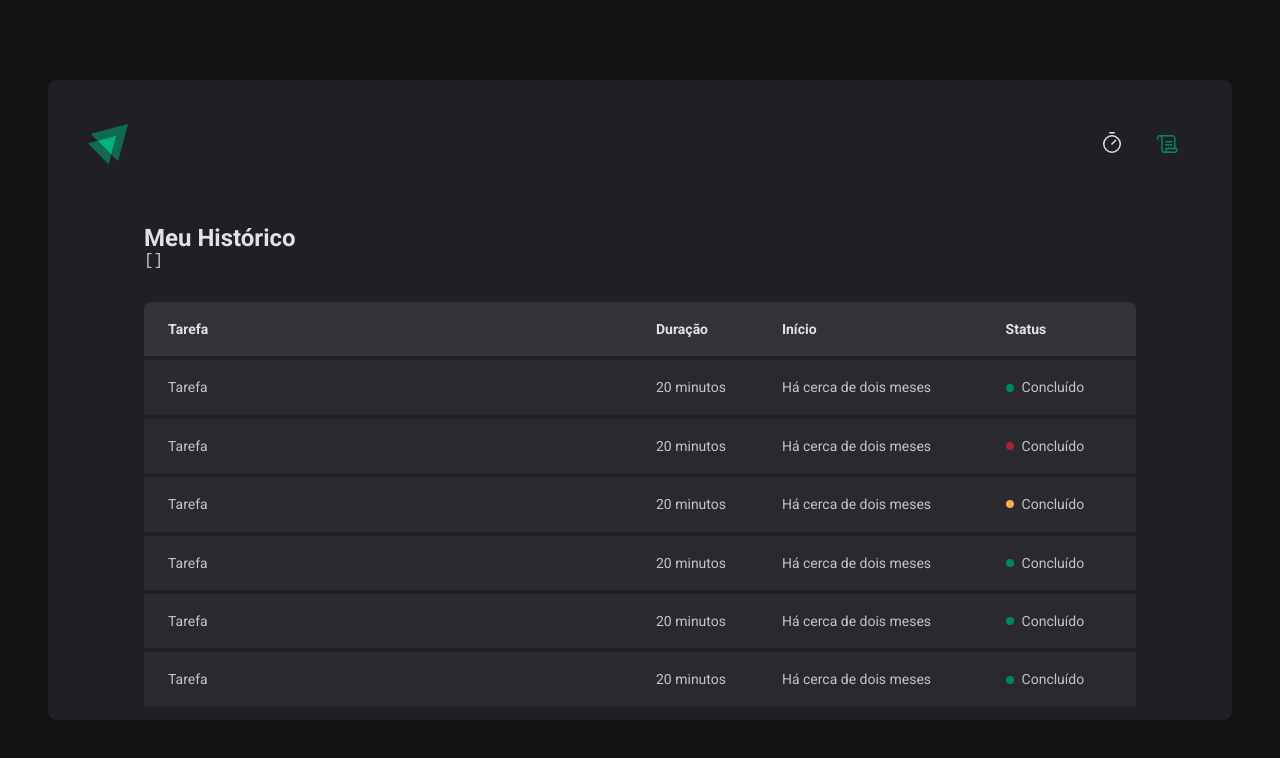
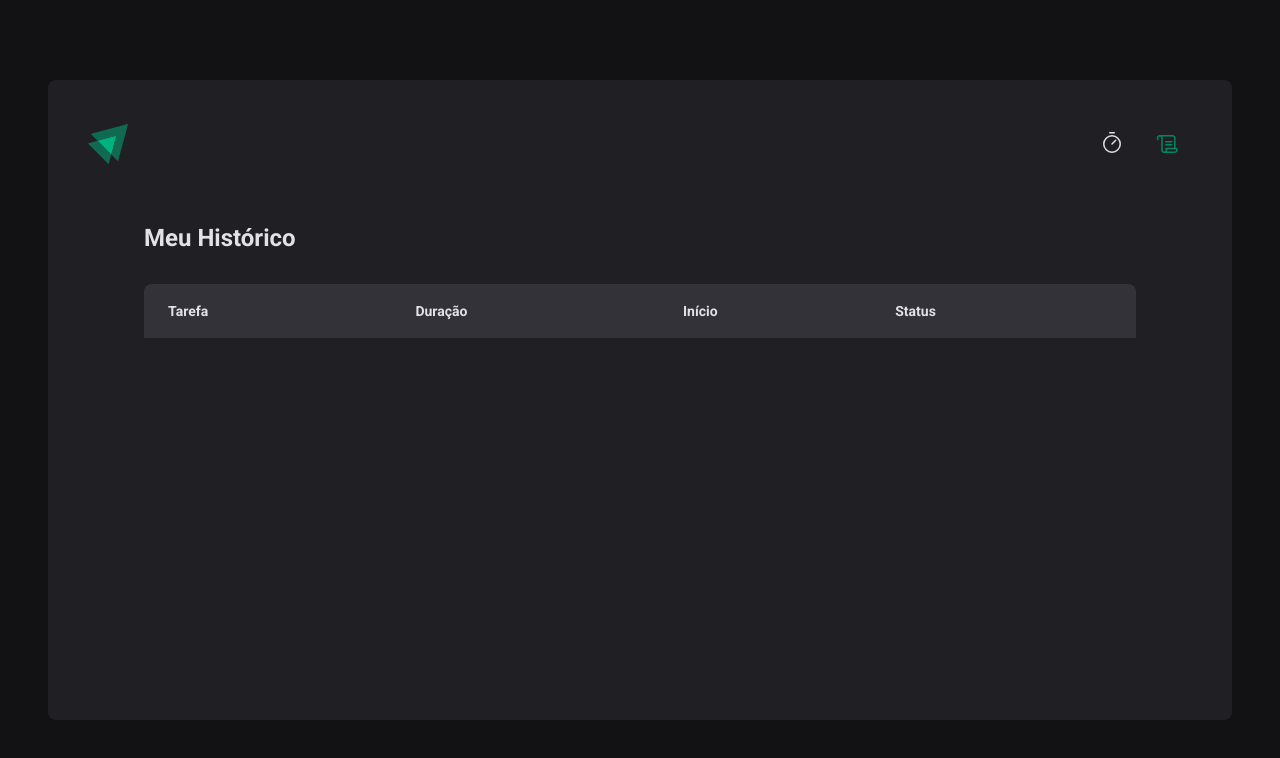
Before and after one commit to jvLarger/pomodoro-ignite, a React (Vite) app: page /history in a window 1280 px wide. Shown: the top 758 px of the page. Built offline with nearby package versions, Linux system fonts and the light colour scheme.

Commit message:
Listagem do Histórico de Ciclos

```diff
--- a/src/pages/History/index.tsx
+++ b/src/pages/History/index.tsx
@@ -1,7 +1,8 @@
 import { useContext } from "react";
 import { HistoryContainer, HistoryList, Status } from "./styles";
 import { CyclesContext } from "../../contexts/CyclesContext";
-
+import { formatDistanceToNow } from 'date-fns';
+import ptBR from "date-fns/locale/pt-BR";
 export function History() {
 
   const {cycles} = useContext(CyclesContext);
@@ -9,10 +10,6 @@
   return (
     <HistoryContainer>
       <h1>Meu Histórico</h1>
-
-      <pre>
-        {JSON.stringify(cycles, null, 2)}
-      </pre>
 
       <HistoryList>
         <table>
@@ -25,54 +22,21 @@
             </tr>
           </thead>
           <tbody>
-            <tr>
-              <td>Tarefa</td>
-              <td>20 minutos</td>
-              <td>Há cerca de dois meses</td>
-              <td>
-                <Status statusColor="green">Concluído</Status>
-              </td>
-            </tr>
-            <tr>
-              <td>Tarefa</td>
-              <td>20 minutos</td>
-              <td>Há cerca de dois meses</td>
-              <td>
-                <Status statusColor="red">Concluído</Status>
-              </td>
-            </tr>
-            <tr>
-              <td>Tarefa</td>
-              <td>20 minutos</td>
-              <td>Há cerca de dois meses</td>
-              <td>
-                <Status statusColor="yellow">Concluído</Status>
-              </td>
-            </tr>
-            <tr>
-              <td>Tarefa</td>
-              <td>20 minutos</td>
-              <td>Há cerca de dois meses</td>
-              <td>
-                <Status statusColor="green">Concluído</Status>
-              </td>
-            </tr>
-            <tr>
-              <td>Tarefa</td>
-              <td>20 minutos</td>
-              <td>Há cerca de dois meses</td>
-              <td>
-                <Status statusColor="green">Concluído</Status>
-              </td>
-            </tr>
-            <tr>
-              <td>Tarefa</td>
-              <td>20 minutos</td>
-              <td>Há cerca de dois meses</td>
-              <td>
-                <Status statusColor="green">Concluído</Status>
-              </td>
-            </tr>
+           {cycles.map(cycle => {
+            return (
+              <tr key={cycle.id}>
+                <td>{cycle.task}</td>
+                <td>{cycle.minutesAmount} minutos</td>
+                <td>{formatDistanceToNow(cycle.startDate, {addSuffix: true, locale: ptBR})}</td>
+                <td>
+                  {cycle.finishedDate && <Status statusColor="green">Concluído</Status>}
+                  {cycle.interruptedDate && <Status statusColor="red">Interrompido</Status>}
+                  {(!cycle.finishedDate && !cycle.interruptedDate) && <Status statusColor="yellow">Em andamento</Status>}
+                </td>
+              </tr>
+            );
+           })}
+
           </tbody>
         </table>
       </HistoryList>
```
